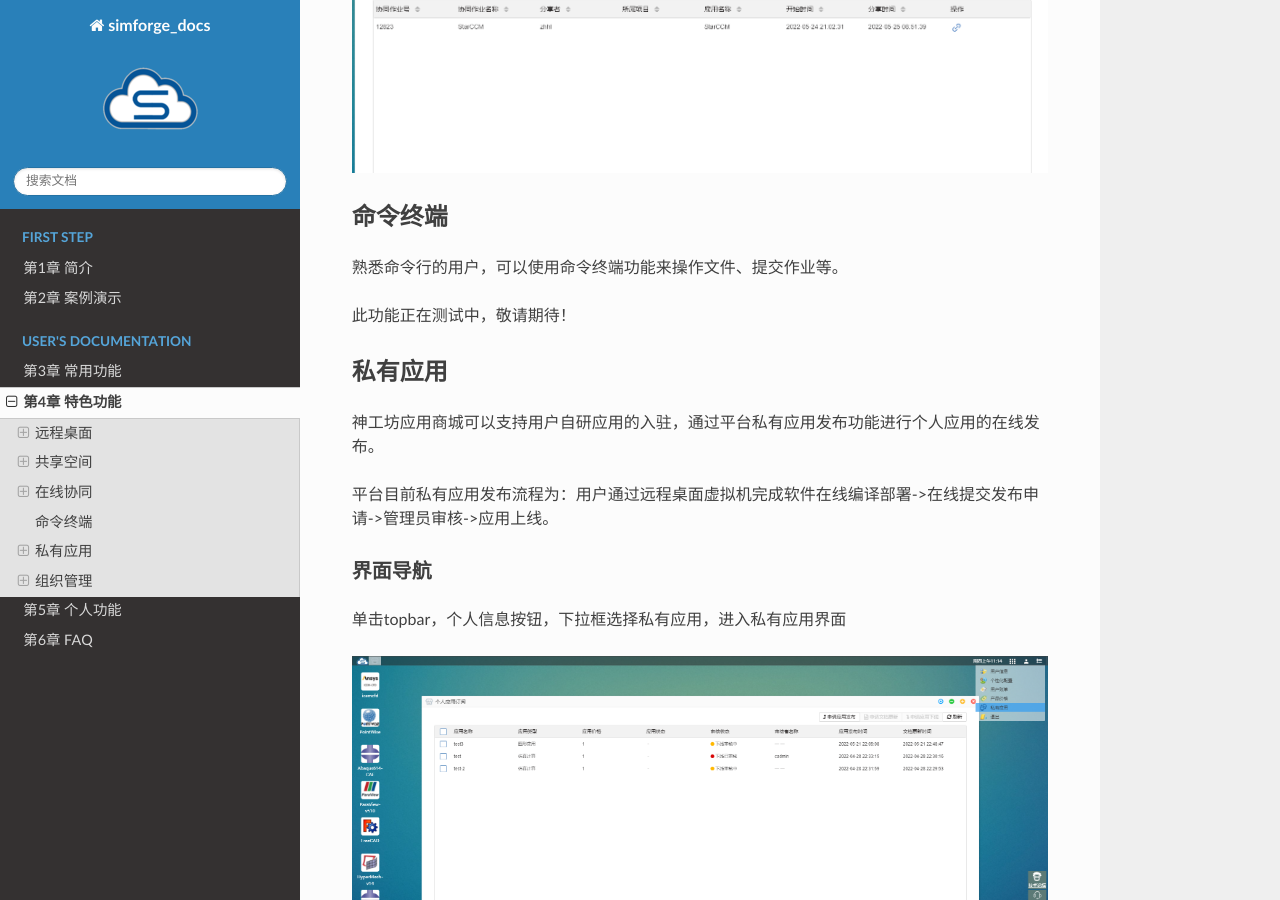
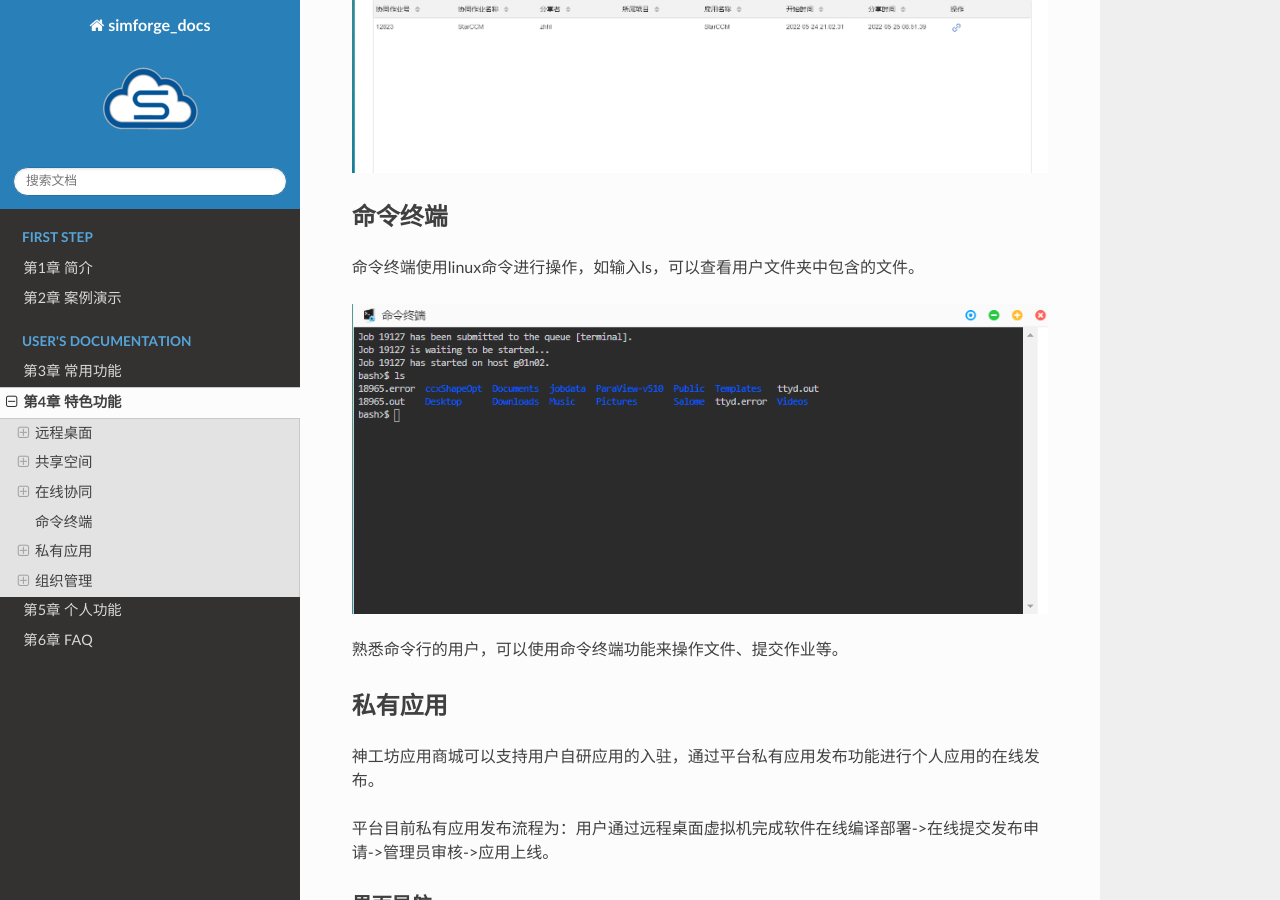
Before and after one commit to readthedocs/tutorial-sphinx-markdown-library, a Sphinx documentation site: the page built from docs/source/feature.md, in a window 1280 px wide and 900 px high, scrolled down 9862 px. Built offline with Sphinx 7.4.7 and the Read the Docs theme 2.0.0, drawn with Linux system fonts in a browser that asks for light colours.

Commit message:
第四章修改命令终端

```diff
--- a/docs/source/feature.md
+++ b/docs/source/feature.md
@@ -233,9 +233,11 @@ spack load cmake@3.22.1%gcc@10.2.0 # 加载gcc-10.2.0编译的版本
 
 ## 命令终端
 
+命令终端使用linux命令进行操作，如输入ls，可以查看用户文件夹中包含的文件。
+
+![](figs/feature/linux.png)
+
 熟悉命令行的用户，可以使用命令终端功能来操作文件、提交作业等。
-
-此功能正在测试中，敬请期待！
 
 ## 私有应用
 
```
Also changed, not shown: docs/source/figs/feature/linux.png (added).
